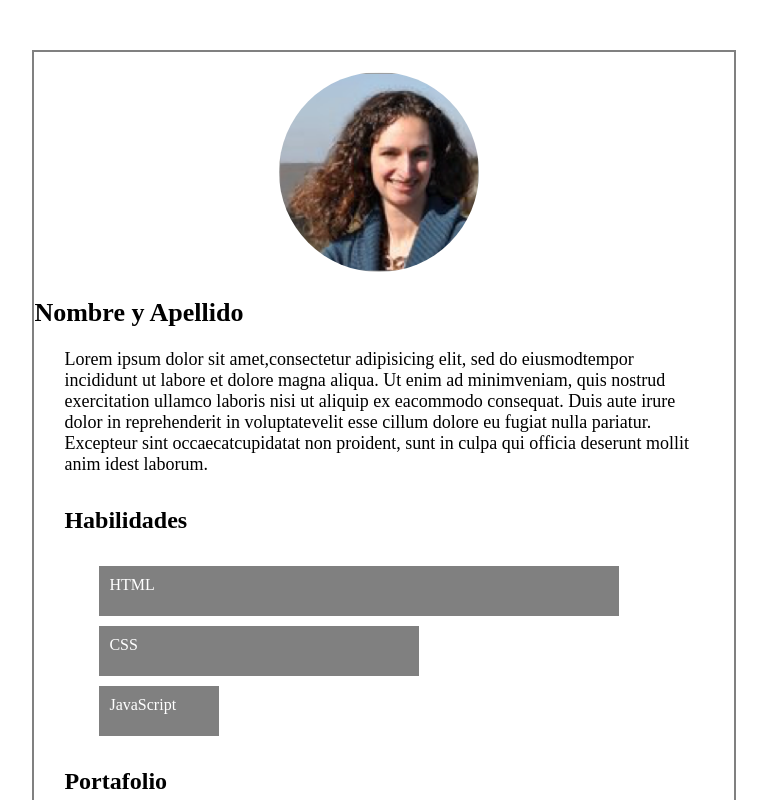
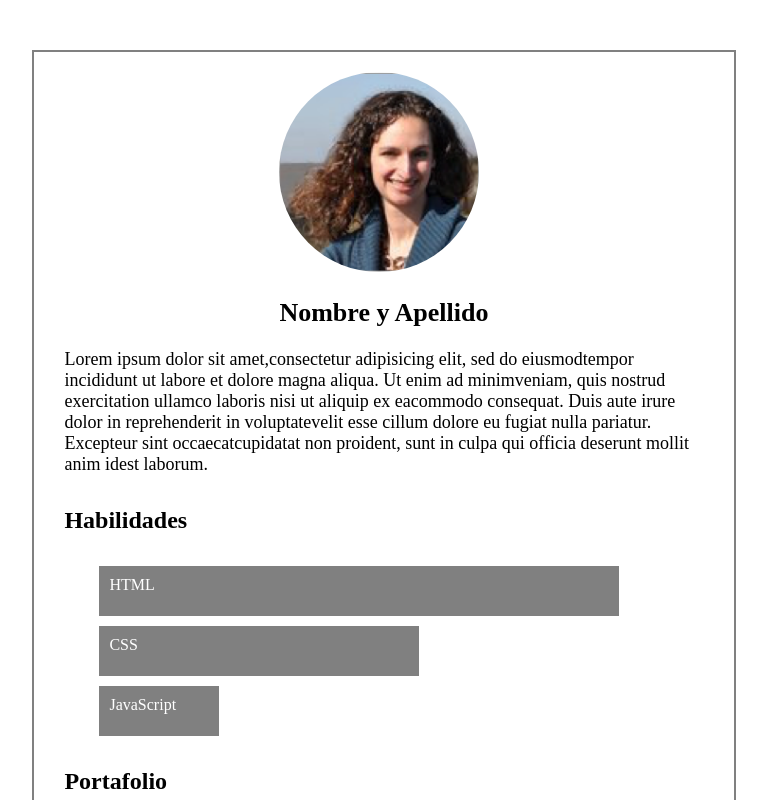
Before and after one commit to malumz/MiPrimerLayout, a plain HTML site: page coder-detail.html in a window 1280 px wide. Shown: the top 800 px of the page, without its empty margins (241-1008 px from the left). Drawn offline with Linux system fonts and the light colour scheme.

Commit message:
Ultimo cambio

```diff
--- a/css/main.css
+++ b/css/main.css
@@ -43,7 +43,6 @@
 .main-nav li:after {
 	content: "/";
 }
-
 
 /*------------------------------------------SECTION coders*/
 * {
--- a/css/maindetail.css
+++ b/css/maindetail.css
@@ -13,6 +13,7 @@
 }
 h2{
 	font-size: 26px;
+	margin-left: 245px;
 }
 .biografia{
 	margin:10px 30px 10px 30px;
```
